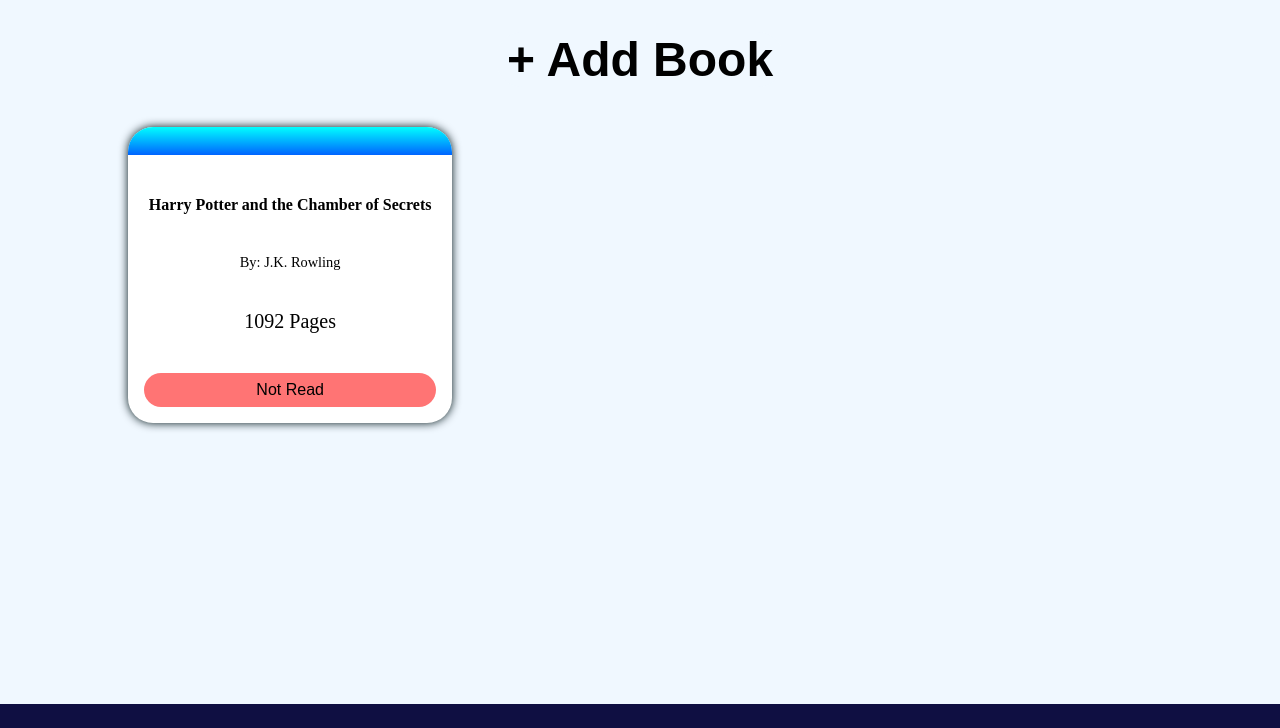
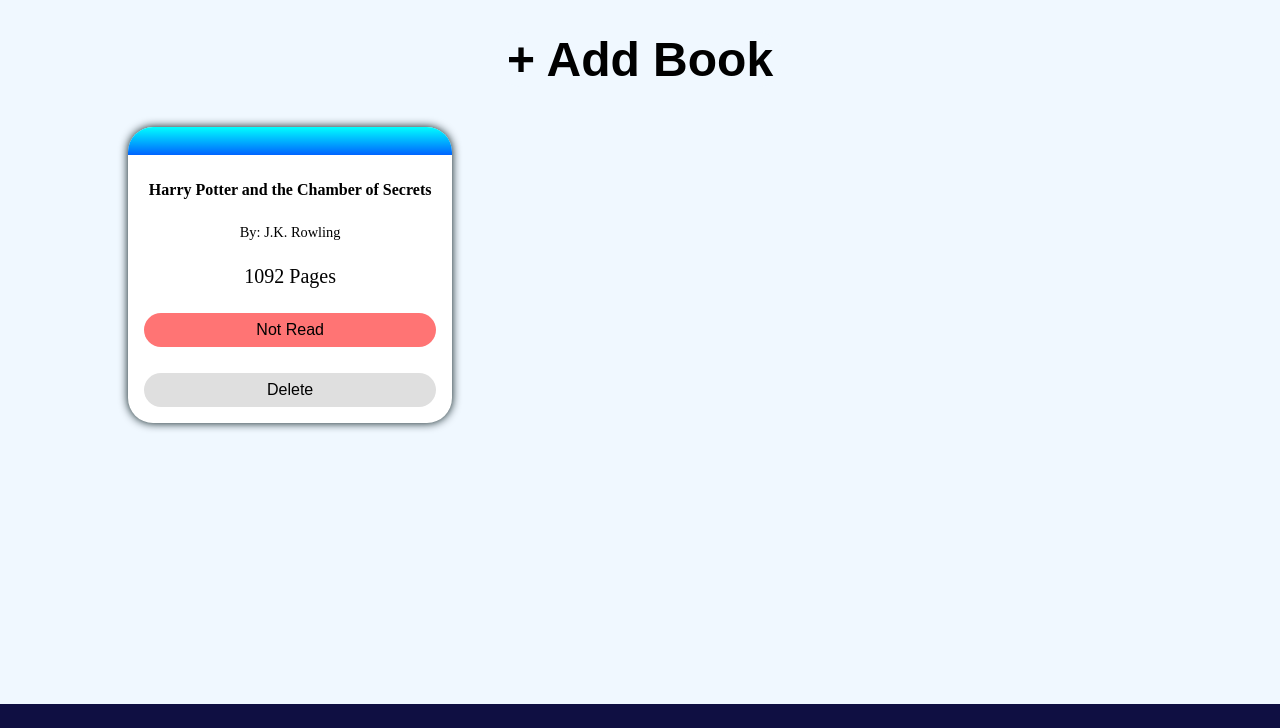
Before and after one commit to 16bitsPixel/Odin-Library, a plain HTML site: page index.html in a window 1280 px wide. Shown: the part 72-800 px from the top of the page. Drawn offline with Linux system fonts and the light colour scheme.

Commit message:
add a delete button to the card

```diff
--- a/javascript.js
+++ b/javascript.js
@@ -74,11 +74,18 @@ function displayLibrary() {
             readButton.classList.toggle("notRead");
         });
 
+        let deleteButton = document.createElement("button");
+        deleteButton.textContent = "Delete";
+        deleteButton.classList.add("deleteButton");
+
+        // deletes card when button is clicked
+
         bookCard.append(bookCardColored);
         bookCard.append(titleText);
         bookCard.append(authorText);
         bookCard.append(pageText);
         bookCard.append(readButton);
+        bookCard.append(deleteButton);
 
         document.querySelector(".library").append(bookCard);
     }
--- a/styles.css
+++ b/styles.css
@@ -248,7 +248,7 @@ html, body {
     text-align: center;
 }
 
-.readButton {
+.readButton, .deleteButton {
     border-radius: 25px;
     border-style: none;
     height: 12%;
@@ -271,6 +271,16 @@ html, body {
     background-color: rgb(194, 88, 88);
 }
 
+.deleteButton {
+    background-color: rgb(223, 223, 223);
+    margin-left: 1em;
+    margin-right: 1em;
+}
+
+.deleteButton:hover {
+    background-color: rgb(189, 189, 189);
+}
+
 .footer {
     position: fixed;
     bottom: 0;
```
